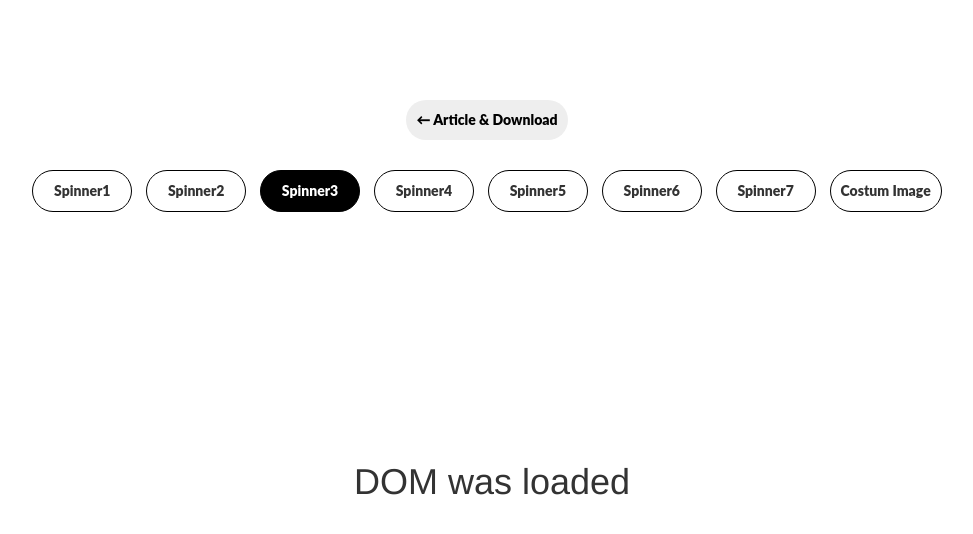
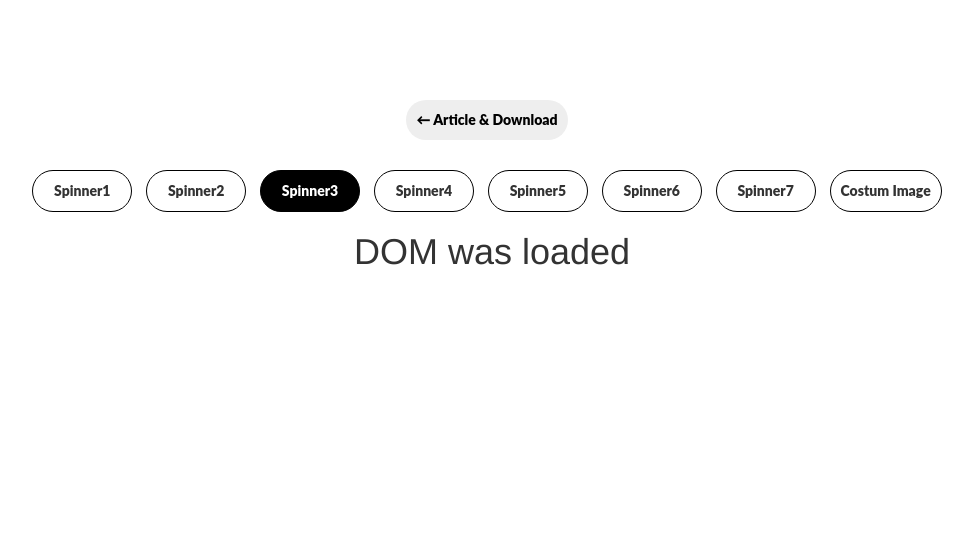
Before and after one commit to joaopereirawd/fakeLoader.js, a plain HTML site: page demo/demo3.html in a window 1280 px wide. Shown: the whole page, without its empty margins (148-1121 px from the left). Drawn offline with nearby package versions, Linux system fonts and the light colour scheme.

Commit message:
Update demo3.html

```diff
--- a/demo/demo3.html
+++ b/demo/demo3.html
@@ -38,7 +38,8 @@
         </section>
 
         <div class="container text-center">
-            <h1 style="margin-top:250px">DOM was loaded</h1>
+            <script async type="text/javascript" src="//cdn.carbonads.com/carbon.js?serve=CK7DLK3E&placement=joaopereirawdgithubio" id="_carbonads_js"></script>
+            <h1>DOM was loaded</h1>
         </div>
 
         <script src="//ajax.googleapis.com/ajax/libs/jquery/1.11.1/jquery.min.js"></script>
```
